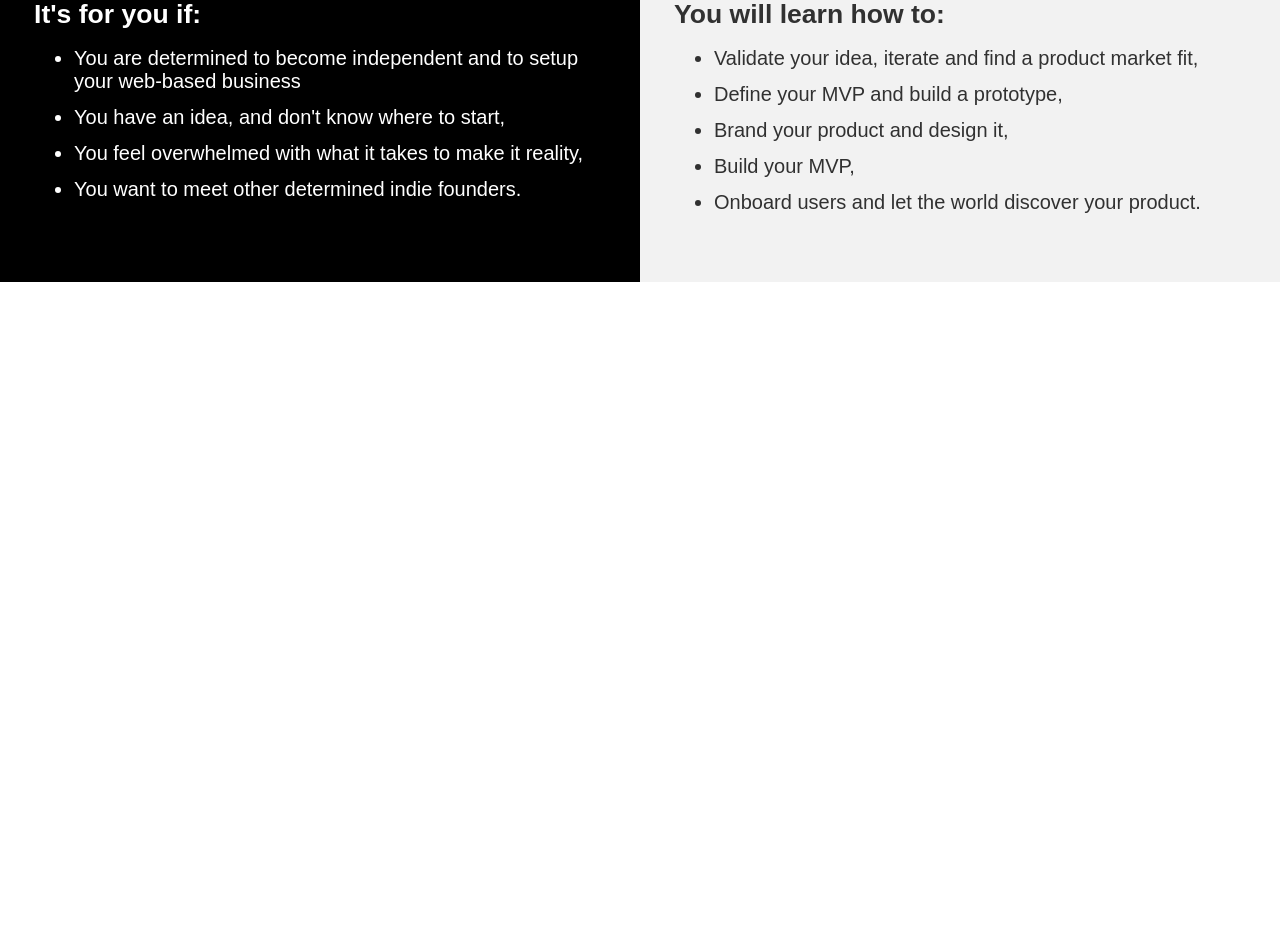
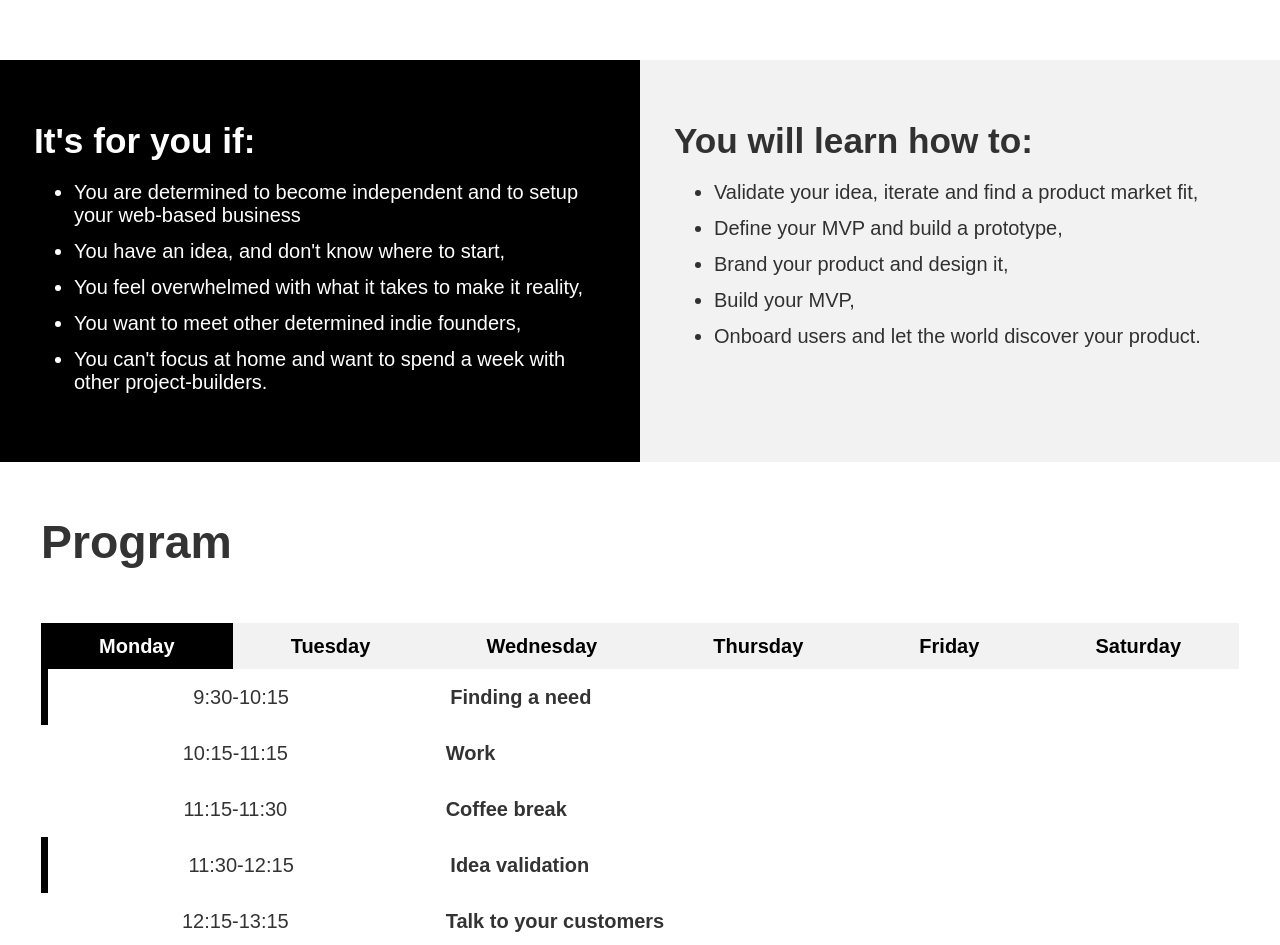
Before and after one commit to IndieDojo/indiedojo, a Gatsby app: page / in a window 1280 px wide. Shown: the part 847-1792 px from the top of the page. Before the commit the page ends 1129 px from the top, so only its background shows below. Built offline with nearby package versions, Linux system fonts and the light colour scheme.

Commit message:
Program partly works

```diff
--- a/src/components/components/Base.js
+++ b/src/components/components/Base.js
@@ -16,7 +16,7 @@ export const Title = styled.h1`
     if (props.bold) return props.theme.weights.bold;
     return props.theme.weights.normal;
   }};
-  font-family: ${props => "'Raleway', arial"};
+  font-family: 'Raleway', arial;
   font-size: ${props => props.theme.fontSizes.nm};
   line-height: ${props => !!props.lineHeight ? props.lineHeight : 1.5};
 `;
--- a/src/components/grid/Grid.js
+++ b/src/components/grid/Grid.js
@@ -7,6 +7,7 @@ export const FluidContainer = styled.div`
 export const Container = styled.div`
   margin: 0 auto;
   padding: 0 ${props => props.theme.halfGutterWidth};
+  width: ${props => props.theme.screenSm};
   @media only screen and (min-width: ${props => props.theme.screenSm}) {
     width: ${props => props.theme.containerSm};
   }
--- a/src/components/home/IsItForMe.js
+++ b/src/components/home/IsItForMe.js
@@ -1,31 +1,32 @@
-import React, { Component } from 'react';
-import { WithPadding, H1Md, H2Md, Text } from '../components/Base';
-import styled from 'styled-components';
+import React, { Component } from "react";
+import { WithPadding, H1Md, H1Lg, H2Md, Text } from "../components/Base";
+import styled from "styled-components";
 
 const items = [
   "You are determined to become independent and to setup your web-based business",
   "You have an idea, and don't know where to start,",
   "You feel overwhelmed with what it takes to make it reality,",
-  "You want to meet other determined indie founders.",
-]
+  "You want to meet other determined indie founders,",
+  "You can't focus at home and want to spend a week with other project-builders."
+];
 
 const List = styled.ul`
   list-style: disc;
-`
+`;
 
 const Item = styled.li`
   color: white;
   font-size: ${props => props.theme.fontSizes.nm};
   padding-bottom: ${props => props.theme.margins.md};
-`
+`;
 
-
-const IsItForMe = () =>
-  <WithPadding padding='xxl'>
-    <H1Md color="white" margin='md' superbold>It's for you if:</H1Md>
+const IsItForMe = () => (
+  <WithPadding padding="xxl">
+    <H1Lg color="white" margin="md" superbold>It's for you if:</H1Lg>
     <List>
-      { items.map( (item, index) => <Item key={index}>{item}</Item>)}
+      {items.map((item, index) => <Item key={index}>{item}</Item>)}
     </List>
   </WithPadding>
+);
 
-export default IsItForMe
+export default IsItForMe;
--- a/src/components/home/Program.js
+++ b/src/components/home/Program.js
@@ -1,5 +1,6 @@
 import React, { Component } from "react";
-import { FluidContainer, Container, Row, Cell } from "/imports/ui/grid/Grid";
+import styled from "styled-components";
+import { FluidContainer, Container, Row, Cell } from "../grid/Grid";
 import {
   Background,
   WithPadding,
@@ -9,11 +10,9 @@ import {
   P,
   MdText,
   FloatRight
-} from "/imports/ui/Components";
-import styled from "styled-components";
-import { getFormattedDateDay, getFormattedDaysOfWeek } from "../helpers/date";
+} from "../components/Base";
 
-
+import { program } from "./detailedProgram";
 
 const ProgramWrapper = styled.div`
   display: flex;
@@ -21,43 +20,29 @@ const ProgramWrapper = styled.div`
   justify-content: center;
 `;
 
-const Icon = styled.i`
-  color: ${props => props.theme.colors.primaryDark};
-  transform: ${props => props.active ? "none" : "rotate(180deg)"};
-  transform-origin: 50% 35%;
-  transition: all 0.2s ease-out;
-  cursor: pointer;
-  padding-right: ${props => props.theme.margins.md};
-  padding-left: ${props => props.theme.margins.md};
-`;
-
 const HeaderCell = styled.div`
   flex-grow: 1;
   text-align: center;
   background: ${props =>
-  props.active
-    ? props.mainColor
-    : props.theme.colors.superLightGrey};
-  border-bottom: ${props => props.isMobile ? '1px solid white' : '0'};
+  props.active ? props.mainColor : props.theme.colors.veryLight};
+  border-bottom: ${props => props.isMobile ? "1px solid white" : "0"};
   padding: ${props => props.theme.margins.md};
   cursor: ${props => props.active ? "normal" : "pointer"};
   transition: all 0.2s ease-out;
   &:hover {
     background: ${props =>
-      props.active
-        ? props.mainColor
-        : props.theme.colors.darkensuperLightGrey};
+      props.active ? props.mainColor : props.theme.colors.veryLightHover};
   }
 `;
 
 const HeaderWrapper = styled.div`
   display: flex;
   flex-direction: ${props => props.isMobile ? "column" : "row wrap"};
-  background: ${props => props.theme.colors.superLightGrey};
+  background: ${props => props.theme.colors.transparent};
 `;
 
 const Header = ({ headers, activeIndex, onClick, isMobile, mainColor }) => (
-  <HeaderWrapper className="heade-wrapper" isMobile={isMobile}>
+  <HeaderWrapper isMobile={isMobile}>
     {headers.map((header, index) => (
       <HeaderCell
         key={index}
@@ -69,17 +54,10 @@ const Header = ({ headers, activeIndex, onClick, isMobile, mainColor }) => (
       >
         <H3Nm
           lineHeight="1"
-          color={index === activeIndex ? "transparent" : "primaryDark"}
-          margin="sm"
+          color={index === activeIndex ? "white" : "mainColor"}
           bold
         >
-          {header.line1}
-        </H3Nm>
-        <H3Nm
-          lineHeight="1"
-          color={index === activeIndex ? "transparent" : "primaryDark"}
-        >
-          {header.line2}
+          {header}
         </H3Nm>
       </HeaderCell>
     ))}
@@ -92,29 +70,20 @@ const TimeBlockWrapper = styled.div`
       case "lecture":
         return props.mainColor;
       case "workshop":
-    case "lab":
-      return props.secondColor;
-    case "fun":
-      return props.theme.colors.accentPrimary;
+      case "break":
+        return 'light';
       default:
-      return props.theme.colors.lightGrey;
+        return props.theme.colors.light;
     }
   }};
   background: ${props =>
-  props.active ? props.theme.colors.superLightGrey : "transparent"}
-  color: ${props => props.theme.colors.grey};
+    props.active ? props.theme.colors.veryLight : "transparent"}
+  color: ${props => props.theme.colors.text};
   transition: all 0.2s ease-out;
   cursor: ${props => props.withDescription ? "pointer" : ""};
   &:hover {
-    background: ${props => props.theme.colors.superLightGrey};
+    background: ${props => props.theme.colors.veryLightHover};
   }
-`;
-
-const TimeBlockHeader = styled.div`
-  display: flex;
-  padding-top: ${props => props.theme.margins.md};
-  padding-bottom: ${props => props.theme.margins.md};
-  justify-content: space-between;
 `;
 
 const TimeCell = styled.div`
@@ -123,6 +92,13 @@ const TimeCell = styled.div`
   align-items: center;
   justify-content: center;
   height: 100%;
+`;
+
+const TimeBlockHeader = styled.div`
+  display: flex;
+  padding-top: ${props => props.theme.margins.md};
+  padding-bottom: ${props => props.theme.margins.md};
+  justify-content: space-between;
 `;
 
 class TimeBlock extends Component {
@@ -139,20 +115,16 @@ class TimeBlock extends Component {
 
     return (
       <TimeBlockWrapper
-        data-id={timeBlock._id}
         onClick={!!timeBlock.description ? this.onClick : null}
         type={timeBlock.type}
         active={this.state.active}
         withDescription={!!timeBlock.description}
         mainColor={mainColor}
-        secondColor={secondColor}
       >
         <Row>
           <Cell xs={3}>
-            <TimeCell isMobile={isMobile} className="time-cell">
-              <H3Nm color='lightText'>{timeBlock.startTime}</H3Nm>
-              {!isMobile && <H3Nm paddingLeft={isMobile ? "0" : "sm"} color='lightText'>-</H3Nm>}
-              <H3Nm paddingLeft={isMobile ? "0" : "sm"} color='lightText'>{timeBlock.endTime}</H3Nm>
+            <TimeCell isMobile={isMobile}>
+              <H3Nm color='text'>{timeBlock.time}</H3Nm>
             </TimeCell>
           </Cell>
 
@@ -160,24 +132,17 @@ class TimeBlock extends Component {
             <Row>
               <Cell xs={12}>
                 <TimeBlockHeader>
-                  <H3Nm color='primaryDark' margin='0' bold>
+                  <H3Nm color='text' margin='0' bold>
                     {timeBlock.title}
                   </H3Nm>
-                  {!!timeBlock.description &&
-                    timeBlock.description !== "" &&
-                    <Icon
-                      className="fa fa-chevron-up"
-                      color="grey"
-                      active={this.state.active}
-                    />}
                 </TimeBlockHeader>
               </Cell>
-              {this.state.active &&
+              {/* {this.state.active &&
                 <Cell xs={12}>
                   <WithPadding paddingRight='md' paddingBottom='md' paddingLeft='0' paddingTop='0'>
                     <P margin="md">{timeBlock.description}</P>
                   </WithPadding>
-                </Cell>}
+                </Cell>} */}
             </Row>
 
           </Cell>
@@ -189,15 +154,15 @@ class TimeBlock extends Component {
   }
 }
 
+
 const DayBlockWrapper = styled.div`
-
 `;
 
-const DayBlock = ({ dayBlock, isMobile, mainColor, secondColor }) => (
+const DayBlock = ({ dayBlock, isMobile, mainColor, secondColor }) => console.log('dayBlock', dayBlock) || (
   <DayBlockWrapper>
-    {dayBlock.timeBlocks.map(timeBlock => (
+    {dayBlock.timeBlocks.map( ( timeBlock, index ) => (
       <TimeBlock
-        key={timeBlock._id}
+        key={index}
         timeBlock={timeBlock}
         isMobile={isMobile}
         mainColor={mainColor}
@@ -207,30 +172,14 @@ const DayBlock = ({ dayBlock, isMobile, mainColor, secondColor }) => (
   </DayBlockWrapper>
 );
 
+
 class CourseProgram extends Component {
   state = {
     activeIndex: 0
   };
 
-  getHeaders = () => {
-    const { program, firstDay } = this.props;
-
-    let currentDay = firstDay;
-
-    return this.props.program.dayBlocks.map(block => ({
-      line1: getFormattedDateDay({
-        startDate: new Date(block.startDate),
-        endDate: !!block.endDate
-          ? new Date(block.endDate)
-          : new Date(block.startDate)
-      }),
-      line2: getFormattedDaysOfWeek({
-        startDate: new Date(block.startDate),
-        endDate: !!block.endDate
-          ? new Date(block.endDate)
-          : new Date(block.startDate)
-      })
-    }));
+  getHeaders = (program) => {
+    return program.map( item => item.day )
   };
 
   onHeaderTabClick = e => {
@@ -238,53 +187,37 @@ class CourseProgram extends Component {
   };
 
   render() {
-    const { program, isMobile, mainColor, secondColor } = this.props;
+    const { isMobile } = this.props;
+    const mainColor = "black";
+    const secondColor = "light";
+
     return (
-      <Background color="white">
-        <WithPadding padding={isMobile ? "xl" : "xxxl"}>
       <FluidContainer>
         <Container>
+          <WithPadding padding="xl">
 
-              <ProgramWrapper>
-
-                <Row>
-                  <Cell xs={12} center>
-                    <H1Xl
-                      color="primaryDark"
-                      lineHeight="1"
-                      margin={isMobile ? "lg" : "xl"}
-                      bold
-                      serif
-                    >
+            <H1Xl lineHeight="2" margin={isMobile ? "lg" : "xl"} bold center>
               Program
             </H1Xl>
-                  </Cell>
-                </Row>
 
             <Header
-                  headers={this.getHeaders()}
+              headers={this.getHeaders(program)}
               activeIndex={this.state.activeIndex}
               onClick={this.onHeaderTabClick}
+              isMobile={isMobile}
+              mainColor={mainColor}
+            />
+
+            <DayBlock
+              dayBlock={program[this.state.activeIndex]}
               isMobile={isMobile}
               mainColor={mainColor}
               secondColor={secondColor}
             />
 
-                {/* LIST OF TIMEBLOCKS */}
-                {!!program.dayBlocks &&
-                  !!program.dayBlocks.length &&
-                  <DayBlock
-                    dayBlock={program.dayBlocks[this.state.activeIndex]}
-                    isMobile={isMobile}
-                    mainColor={mainColor}
-                    secondColor={secondColor}
-                  />}
-              </ProgramWrapper>
-
+          </WithPadding>
         </Container>
       </FluidContainer>
-        </WithPadding>
-      </Background>
     );
   }
 }
--- a/src/components/home/WhatIsIt.js
+++ b/src/components/home/WhatIsIt.js
@@ -3,13 +3,11 @@ import { FluidContainer, ContainerSmall } from '../grid/Grid'
 import { WithPadding, H1Md, Text } from '../components/Base';
 
 const WhatIsIt = () =>
-  <FluidContainer>
   <ContainerSmall>
     <WithPadding padding='xxl'>
       <H1Md marginRight='sm' bold inline>Indie Dojo</H1Md>
       <Text fontSize='md'>is a one-week long camp, that will give you a detailed, step-by-step guide, how to move from a blank page to the launch-ready web product.</Text>
     </WithPadding>
   </ContainerSmall>
-  </FluidContainer>
 
 export default WhatIsIt
--- a/src/components/home/WhatYouWillLearn.js
+++ b/src/components/home/WhatYouWillLearn.js
@@ -1,6 +1,6 @@
 import React, { Component } from 'react';
 import { FluidContainer, ContainerSmall } from '../grid/Grid'
-import { WithPadding, H1Md, H2Md, Text, Button } from '../components/Base';
+import { WithPadding, H1Lg, H2Md, Text, Button } from '../components/Base';
 import styled from 'styled-components';
 
 const items = [
@@ -24,7 +24,7 @@ const Item = styled.li`
 
 const IsItForMe = () =>
   <WithPadding padding='xxl'>
-    <H1Md color='text' margin='md' superbold>You will learn how to:</H1Md>
+    <H1Lg color='text' margin='md' superbold>You will learn how to:</H1Lg>
     <List>
       { items.map( (item, index) => <Item key={index}>{item}</Item>)}
     </List>
--- a/src/components/home/detailedProgram.js
+++ b/src/components/home/detailedProgram.js
@@ -1,7 +1,7 @@
-const program = [
+export const program = [
   {
     day: "Monday",
-    blocks: [
+    timeBlocks: [
       {
         title: "Finding a need",
         type: 'lecture',
@@ -24,7 +24,7 @@ const program = [
       },
       {
         title: "Talk to your customers",
-        type: 'workshop'
+        type: 'workshop',
         time: '12:15-13:15'
       },
       {
@@ -46,7 +46,7 @@ const program = [
   },
   {
     day: "Tuesday",
-    blocks: [
+    timeBlocks: [
       {
         title: "Prototyping Tools",
         type: 'lecture',
@@ -68,15 +68,15 @@ const program = [
         time: '14:00-15:30'
       },
       {
-        title: "Talk to your customers and interate on your idea,
-        type: 'workshop'
+        title: "Talk to your customers and interate on your idea",
+        type: 'workshop',
         time: '15:30-19:00'
       }
     ]
   },
   {
     day: "Wednesday",
-    blocks: [
+    timeBlocks: [
       {
         title: "Web design",
         description: "Learn all the ingredients that make your website look and feel professional. - How to design you logo - How to create a color palette for your brand - Typography - creating font pairs, sizing - Vertical spacing",
@@ -95,13 +95,13 @@ const program = [
       },
       {
         title: "Website design",
-        description: "Learn how to make your customers stay on your website and take the action you want them to take. - Call to action - Subscription - Using assets (photos, illustrations)",
+        description: "Learn how to make your customers...",
         type: 'lecture',
         time: '11:00-11:45'
       },
       {
         title: "Planning your website",
-        type: 'workshop'
+        type: 'workshop',
         time: '11:45-13:00'
       },
       {
@@ -130,10 +130,10 @@ const program = [
   },
   {
     day: "Thursday",
-    blocks: [
+    timeBlocks: [
       {
         title: "Web applications",
-        description: "There are many path to build a website. You will learn which technology will suit your needs best. - How internet works - Building blocks: HTML/CSS/JS - Databases - Static websites - Vulcan - Wordpress - Component-driven development - Integrations (Shopify, Squarespace)",
+        description: "There are many path to build a website. You will learn which technology will suit your needs best. - How internet works - Building timeBlocks: HTML/CSS/JS - Databases - Static websites - Vulcan - Wordpress - Component-driven development - Integrations (Shopify, Squarespace)",
         type: 'lecture',
         time: '9:00-10:00'
       },
@@ -156,7 +156,7 @@ const program = [
       },
       {
         title: "Working with developer",
-        type: 'lecture'
+        type: 'lecture',
         time: '14:45-15:30'
       },
       {
@@ -178,7 +178,7 @@ const program = [
   },
   {
     day: "Friday",
-    blocks: [
+    timeBlocks: [
       {
         title: "Building a good landing page",
         description: "Landing pages types - A/B testing - Onboarding users",
@@ -203,7 +203,7 @@ const program = [
       },
       {
         title: "Plan your communication funnels",
-        type: 'workshop'
+        type: 'workshop',
         time: '11:45-13:00'
       },
       {
@@ -226,7 +226,7 @@ const program = [
   },
   {
     day: "Saturday",
-    blocks: [
+    timeBlocks: [
       {
         title: "Prepare to launch",
         type: 'lecture',
--- a/src/pages/index.js
+++ b/src/pages/index.js
@@ -8,11 +8,13 @@ import {H1} from '../components/components/Base'
 import Jumbo from "../components/home/Jumbo";
 import WhatIsIt from "../components/home/WhatIsIt";
 import Info from "../components/home/Info";
+import Program from "../components/home/Program"
 import WhatYouWillLearn from '../components/home/WhatYouWillLearn';
 
 // Sets global css
 injectGlobal`
   @font-face {
+    font-family: 'Raleway', arial;
     src: url('https://fonts.googleapis.com/css?family=Raleway:400,700,800,900');
   }
 
@@ -56,6 +58,7 @@ class Index extends Component {
             <WhatIsIt />
           </FluidContainer>
           <Info isMobile={this.state.isMobile}/>
+          <Program isMobile={this.state.isMobile}/>
         </div>
       </ThemeProvider>
     );
```
Also changed, not shown: src/components/Theme.js (+4 -3 lines), src/components/home/Jumbo.js (+4 -3 lines). Lines whose indentation alone changed are shown as unchanged.
